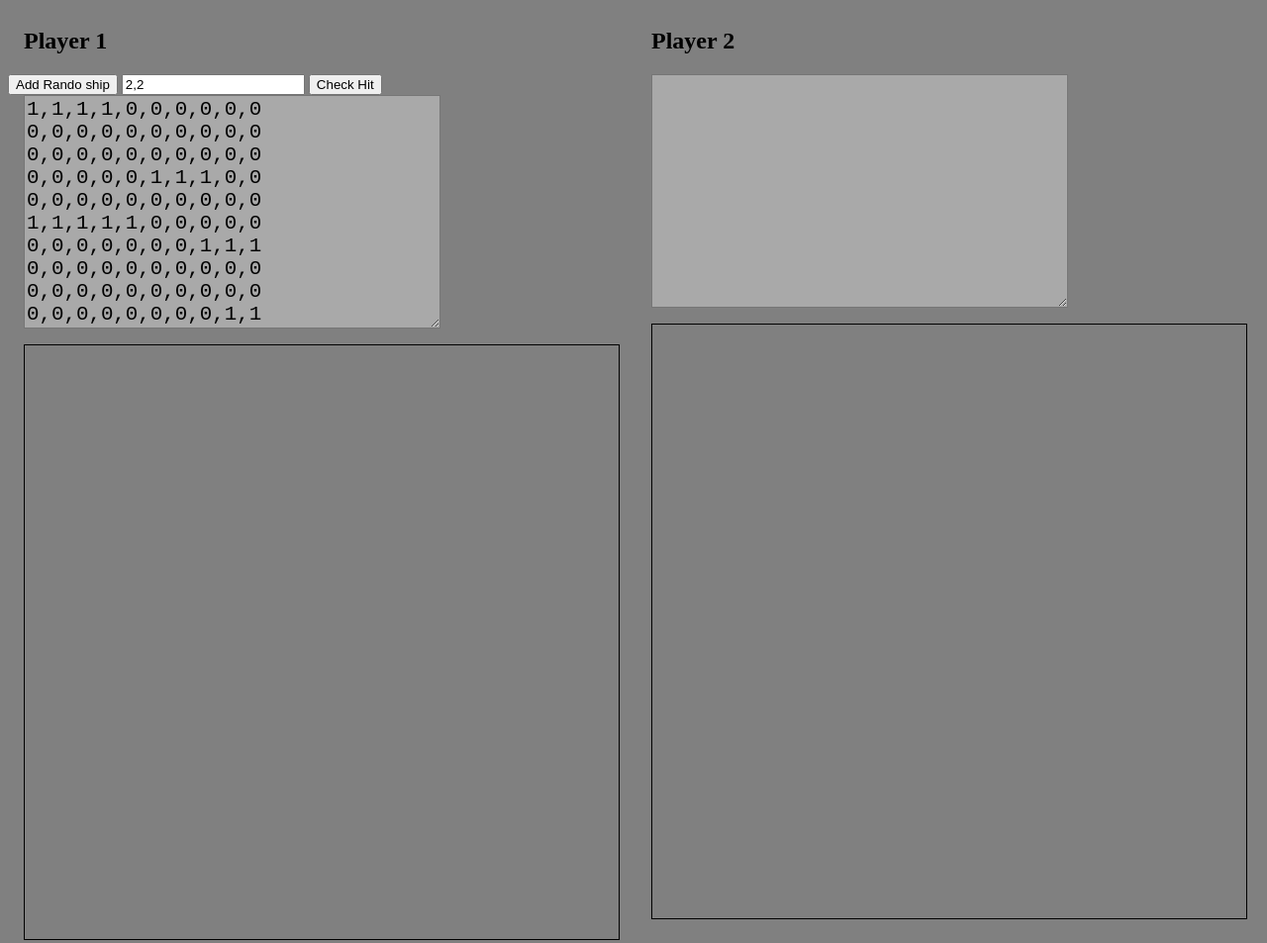
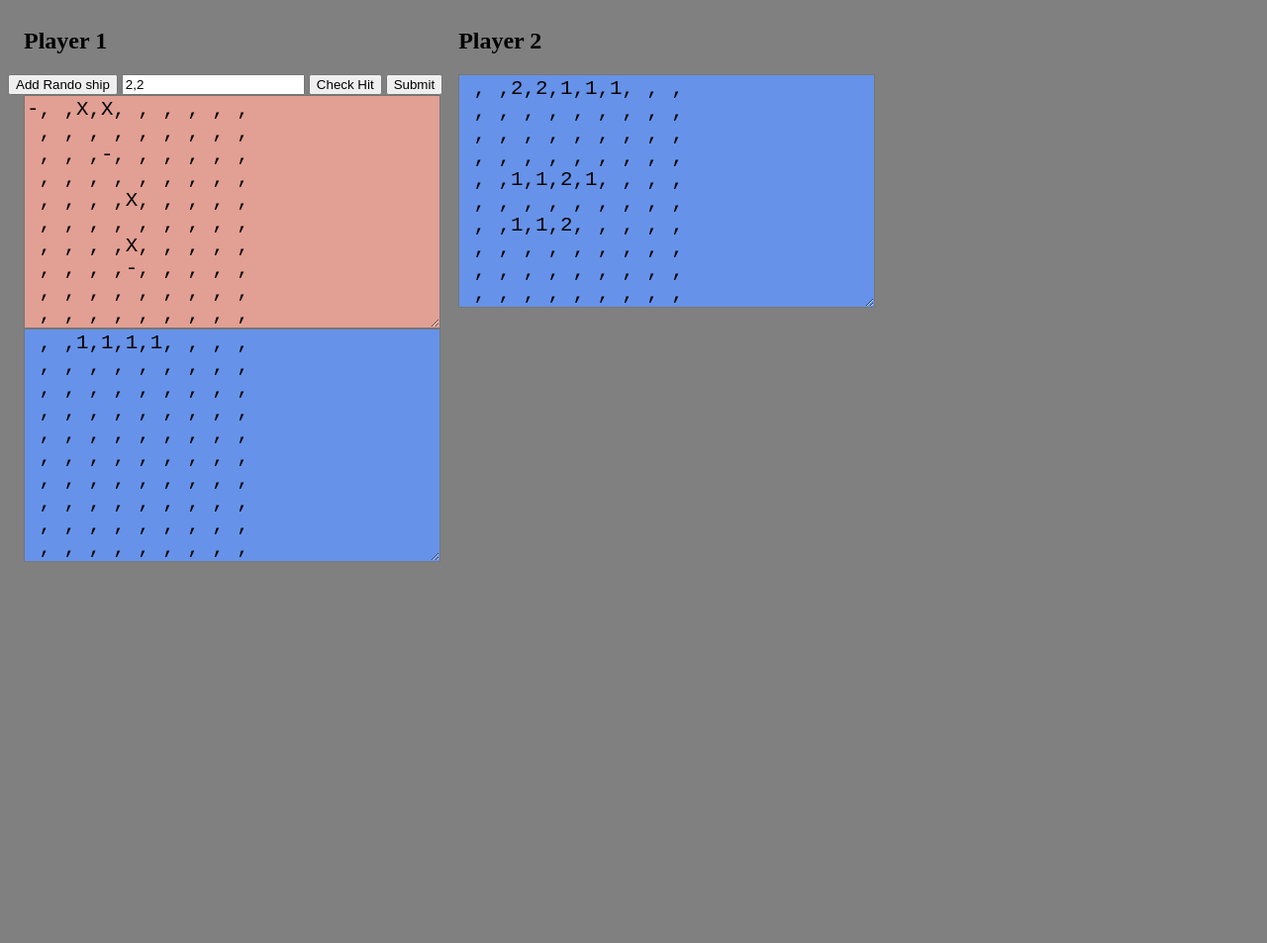
Before and after one commit to ryanducharme/Battleship, a plain HTML site: page index.html in a window 1280 px wide. Shown: the whole page at 99% size. After the commit the page ends 800 px from the top, so only its background shows below. Drawn offline with Linux system fonts and the light colour scheme.

Commit message:
more updates.. making progress

```diff
--- a/index.html
+++ b/index.html
@@ -13,11 +13,15 @@
         <div class="container">
             <div>
                 <h2>Player 1</h2>
+
                 <input type="button" name="" value="Add Rando ship" id="playerOneAddShip">
                 <input type="text" id="checkHit" value="2,2">
                 <input type="button" name="" id="checkHitButton" value="Check Hit">
+
+                <input type="button" name="" id="" value="Submit">
+                <textarea class="debug guesses" name="" id="debugP1Guesses" cols="32" rows="10"></textarea>
                 <textarea class="debug" name="" id="debugP1" cols="32" rows="10"></textarea>
-                <canvas id="playerOneCanvas" width="600" height="600" style="border: 1px solid black;"></canvas>
+                <!-- <canvas id="playerOneCanvas" width="600" height="600" style="border: 1px solid black;"></canvas> -->
 
 
             </div>
@@ -27,7 +31,7 @@
             <div>
                 <h2>Player 2</h2>
                 <textarea class="debug" name="" id="debugP2" cols="32" rows="10"></textarea>
-                <canvas width="600" height="600" style="border: 1px solid black;"></canvas>
+                <!-- <canvas width="600" height="600" style="border: 1px solid black;"></canvas> -->
 
             </div>
         </div>
--- a/script.js
+++ b/script.js
@@ -1,127 +1,79 @@
-/////////////////
-// either randomply place each piece and then have the user move them in the
-// cardinal directions directly, or have an input box next to each ship wiht x,y coords to place the ship at
-////////
-let canvas = document.querySelector('#playerOneCanvas');
-let context = canvas.getContext('2d');
+// let canvas = document.querySelector('#playerOneCanvas');
+// let context = canvas.getContext('2d');
 let debugOne = document.getElementById('debugP1');
+let debugOneGuesses  = document.getElementById('debugP1Guesses');
 let debugTwo = document.getElementById('debugP2');
 
 let playerOneAddShip = document.getElementById('playerOneAddShip');
 let checkHitButton = document.getElementById('checkHitButton');
 
-let playerOneBoard = createBoard(10);
-let playerTwoBoard = createBoard(10);
-let count = 0;
+// let playerOneBoard = createBoard(10);
+// let playerTwoBoard = createBoard(10);
 
-let player = {
-    ships: [],
-    board: [],
-    guessBoard: [],
-    id: 1,
-    score: 0
+function Game(player1, player2) {
+    this.playerOne = player1;
+    this.playerTwo = player2;
+    this.checkHit = function (senderGuessBoard, receiverGameBoard, x, y) {
+        //todo: check if you killed the ship somehow
+        if (receiverGameBoard.gameBoard[y][x] === 1) {
+            receiverGameBoard.gameBoard[y][x]++;
+            senderGuessBoard.guessBoard[y][x] = 'X';
+            console.log('hit');
+        } else {
+            senderGuessBoard.guessBoard[y][x] = '-';
+            console.log('miss');
+        }
+    }
 }
 
-let gameBoard = {
-    players: [],
-
-}
-
-let verticalShip = new Ship(
+function Player() {
+    this.gameBoard = createBoard(10);
+    this.guessBoard = createBoard(10);
+    this.ships =
         [
-        [1],
-        [1],
-        [1]
-    ]
-);
-
-let horizontalShip = new Ship(
-    [
-        [1, 1, 1]
-    ]
-);
-
-let comboShip = new Ship(
-    [
-        [1, 1, 1, 1, 1],
-        [1, 1, 1],
-        [1, 1, 1]
-    ]
-);
-
-let carrier = [
-    [1,1,1,1,1],
+            new Ship(
+                'Carrier',
+                [[1, 1, 1, 1, 1]]),
+            new Ship(
+                'Battleship',
+                [[1, 1, 1, 1]]),
+            new Ship(
+                'Destroyer',
+                [[1, 1, 1]]),
+            new Ship(
+                'Submarine',
+                [[1, 1, 1]]),
+            new Ship(
+                'Patrol',
+                [[1, 1]])
         ];
-
-// let carrier = [
-//     [1],
-//     [1],
-//     [1],
-//     [1],
-//     [1]
-// ];
-
-let battleship = [
-    [1,1,1,1]
-];
-
-let destroyer = [
-    [1,1,1]
-];
-
-let submarine = [
-    [1,1,1]
-];
-
-let patrol = [
-    [1,1]
-];
-
-// playerOneAddShip.onclick = placeShip(playerOneBoard, Math.floor(Math.random() * 10), Math.floor(Math.random() * 10));
-playerOneAddShip.addEventListener('click', placeRandomShip);
-checkHitButton.addEventListener('click', detectHit);
-console.log(battleship);
-console.log(rotateShip(battleship));
-
-placeShip(playerOneBoard, carrier, 0, 5);
-placeShip(playerOneBoard, battleship, 0, 0);
-placeShip(playerOneBoard, destroyer, 5, 3);
-placeShip(playerOneBoard, submarine, 7, 6);
-placeShip(playerOneBoard, patrol, 8, 9);
-
-
-// debugOne.innerHTML = playerOneBoard.join('\n');
-function Ship(layout) {
-    this.layout = layout;
-}
-
-function placeShip(board, ship, chosenX, chosenY) {
-
+    this.turnCount = 0;
+    this.placeShip = function (ship, chosenX, chosenY) {
         let pieceConflict = false;
-
+        let shipLayout = ship.layout;
         //check valid placement
         //check if the desired coords are in bounds
         if ((chosenX < 10 && chosenY < 10)) {
-        if (calcShipBaseAxis(ship) === 'horizontal') {
-            for (let shipX = 0; shipX < ship[0].length; shipX++) {
+            if (ship.calcShipBaseAxis() === 'horizontal') {
+                for (let shipX = 0; shipX < shipLayout[0].length; shipX++) {
                     //check to make sure the piece will fit in desired location
-                if (chosenX + ship[0].length > 10 || chosenY + ship.length > 10) {
+                    if (chosenX + shipLayout[0].length > 10 || chosenY + shipLayout.length > 10) {
                         //check the piece isnt conflicting with another ship
                         //          X               Y
                         console.log(`The piece will be out of bounds if placed at X:${chosenX} Y:${chosenY}`);
                         pieceConflict = true;
-                } else if (board[chosenY + 0][chosenX + shipX] === 1) {
+                    } else if (this.gameBoard[chosenY + 0][chosenX + shipX] === 1) {
                         console.log(`Overlapping pieces at X:${chosenX} Y:${chosenY}`);
                         pieceConflict = true;
                     }
                 }
             } else if (calcShipBaseAxis(ship) === 'vertical') {
-            for (let shipX = 0; shipX < ship[0].length; shipX++) {
-                for (let shipY = 0; shipY < ship.length; shipY++) {
-                    if (chosenX + ship[0].length > 10 || chosenY + ship.length > 10) {
+                for (let shipX = 0; shipX < shipLayout[0].length; shipX++) {
+                    for (let shipY = 0; shipY < shipLayout.length; shipY++) {
+                        if (chosenX + shipLayout[0].length > 10 || chosenY + shipLayout.length > 10) {
                             console.log(`The piece will be out of bounds if placed at X:${chosenX} Y:${chosenY}`);
                             pieceConflict = true;
-                    } else if (board[chosenY + shipY][chosenX + 0] === 1) {
+                        } else if (this.gameBoard[chosenY + shipY][chosenX + 0] === 1) {
                             console.log(`Overlapping pieces at X:${chosenX} Y:${chosenY}`);
                             pieceConflict = true;
                         }
@@ -138,75 +90,36 @@ function placeShip(board, ship, chosenX, chosenY) {
 
 
         if (pieceConflict == false) {
-        for (let shipX = 0; shipX < ship[0].length; shipX++) {
-            for (let shipY = 0; shipY < ship.length; shipY++) {
-                board[chosenY + shipY][chosenX + shipX] = 1;
+            for (let shipX = 0; shipX < shipLayout[0].length; shipX++) {
+                for (let shipY = 0; shipY < shipLayout.length; shipY++) {
+                    ship.x = chosenX;
+                    ship.y = chosenY;
+                    this.gameBoard[chosenY + shipY][chosenX + shipX] = 1;
                 }
             }
         }
-    debugOne.innerHTML = playerOneBoard.join('\n');
+
+    };
 }
 
-
-function detectHit(board, boardX, boardY) {
-    let checkHit = document.getElementById('checkHit').value;
-    let parsed = checkHit.split(',');
-    if (playerOneBoard[parsed[1]][parsed[0]] === 1) {
-        console.log('hit');
-        playerOneBoard[parsed[1]][parsed[0]]++;
-    }
-    debugOne.innerHTML = playerOneBoard.join('\n');
-}
-
-function rotateShip(ship) {
-    const N = ship;
-    // Consider all squares one by one
-    for (let x = 0; x < N / 2; x++) {
-
-        // Consider elements in group
-        // of 4 in current square
-        for (let y = x; y < N - x - 1; y++) {
-
-            // Store current cell in
-            // temp variable
-            let temp = ship[x][y];
-
-            // Move values from right to top
-            ship[x][y] = ship[y][N - 1 - x];
-
-            // Move values from bottom to right
-            ship[y][N - 1 - x]
-                = ship[N - 1 - x][N - 1 - y];
-
-            // Move values from left to bottom
-            ship[N - 1 - x][N - 1 - y] = ship[N - 1 - y][x];
-
-            // Assign temp to left
-            ship[N - 1 - y][x] = temp;
-        }
-    }
-    return ship;
-}
-
-function placeRandomShip() {
-    placeShip(playerOneBoard, horizontalShip.layout, 0, 0);
-}
-
-function calcShipBaseAxis(shipLayout) {
+function Ship(name, layout) {
+    this.name = name;
+    this.layout = layout;
+    this.health = layout[0].length;
+    this.x = null;
+    this.y = null;
+    this.calcShipBaseAxis = function() {
         let horizontal = false;
         let vertical = false;
         let combo = false;
 
-    // console.log(shipLayout.length);
-    // console.log(shipLayout[0].length);
-
-    if (shipLayout.length === 1) {
+        if (this.layout.length === 1) {
             horizontal = true;
         }
-    if (shipLayout[0].length === 1) {
+        if (this.layout[0].length === 1) {
             vertical = true;
         }
-    if (shipLayout.length > 1 && shipLayout[0].length > 1) {
+        if (this.layout.length > 1 && this.layout[0].length > 1) {
             combo = true;
             return 'combo';
         } else if (horizontal) {
@@ -214,6 +127,8 @@ function calcShipBaseAxis(shipLayout) {
         } else if (vertical) {
             return 'vertical';
         }
+    }
+
 }
 
 function createBoard(boardSize) {
@@ -227,3 +142,34 @@ function createBoard(boardSize) {
     }
     return board;
 }
+
+
+let game = new Game(new Player(), new Player());
+
+
+//add player one ships
+game.playerOne.placeShip(game.playerOne.ships[1], 2, 0);
+
+//add player two ships
+game.playerTwo.placeShip(game.playerTwo.ships[0], 2, 0);
+game.playerTwo.placeShip(game.playerTwo.ships[1], 2, 4);
+game.playerTwo.placeShip(game.playerTwo.ships[2], 2, 6);
+
+//player one takes a guess at player twos board
+game.checkHit(game.playerOne, game.playerTwo, 2, 0);
+game.checkHit(game.playerOne, game.playerTwo, 0, 0);
+game.checkHit(game.playerOne, game.playerTwo, 3, 0);
+game.checkHit(game.playerOne, game.playerTwo, 0, 0);
+game.checkHit(game.playerOne, game.playerTwo, 3, 2);
+game.checkHit(game.playerOne, game.playerTwo, 4, 4);
+game.checkHit(game.playerOne, game.playerTwo, 4, 6);
+game.checkHit(game.playerOne, game.playerTwo, 4, 7);
+
+//player two takes a guess at player ones board
+// game.checkHit(game.playerTwo.gameBoard, 3, 0);
+
+//draw
+debugOne.value = game.playerOne.gameBoard.join('\n').replace(/0/g, ' ');
+debugTwo.value = game.playerTwo.gameBoard.join('\n').replace(/0/g, ' ');
+
+debugOneGuesses.value = game.playerOne.guessBoard.join('\n').replace(/0/g, ' ');
--- a/style.css
+++ b/style.css
@@ -20,7 +20,11 @@ h2 {
 .debug{
 
     display: block;
-    background-color: darkgrey;
+    background-color: rgb(102, 147, 233);
     margin-left: 1rem;
     font-size: 1.3rem;
 }
+
+.guesses {
+    background-color: rgb(226, 159, 147);
+}
```
Lines whose indentation alone changed are shown as unchanged.
